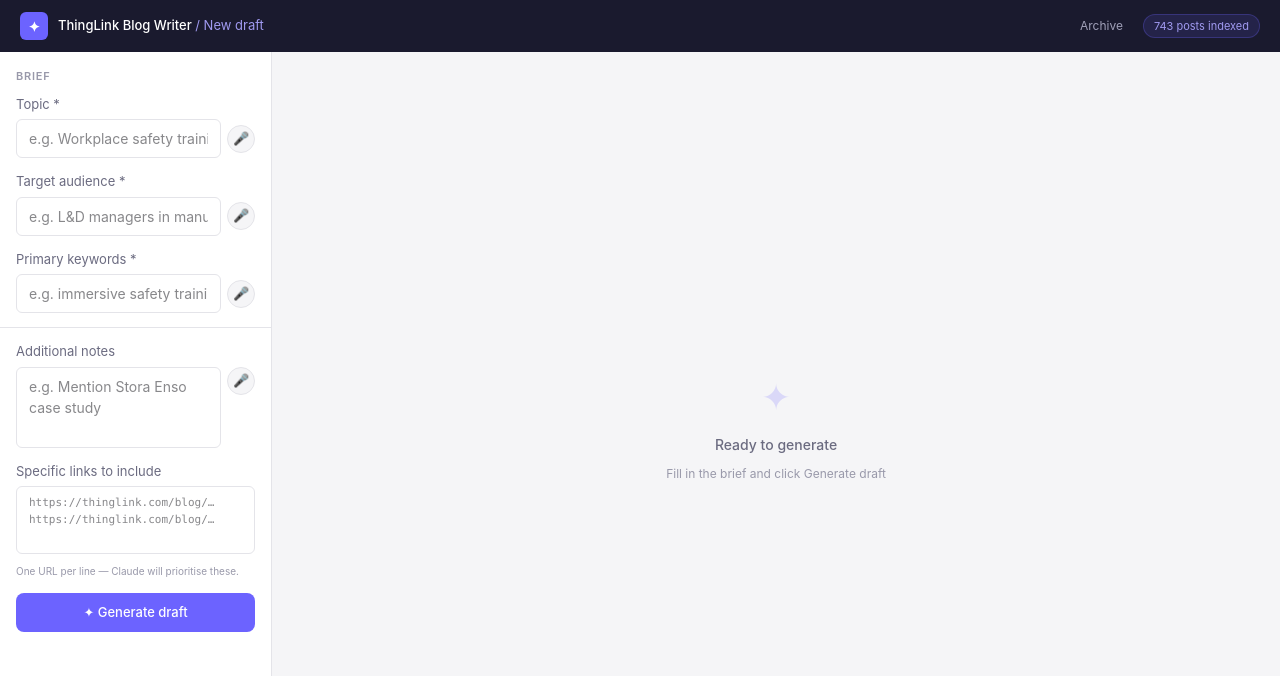
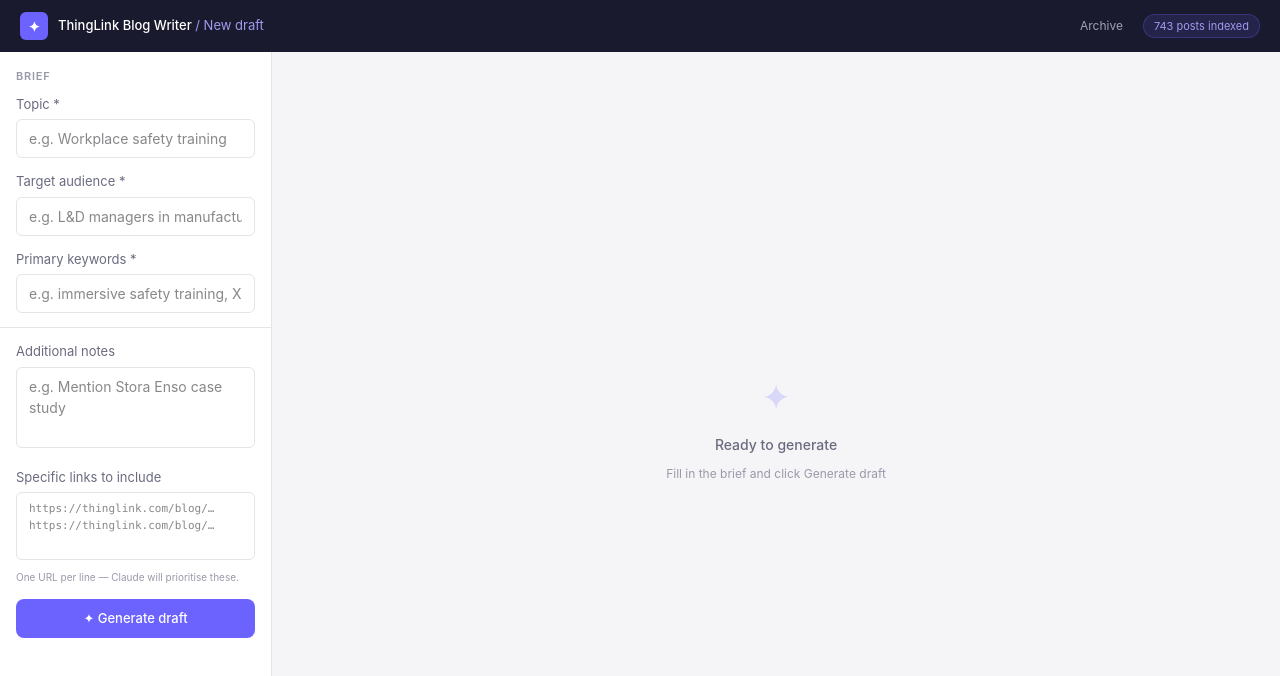
Before and after one commit to Cairnfutures/Thinglinkblog, a Next.js app: page /generate in a window 1280 px wide. Shown: the top 676 px of the page. Built offline with nearby package versions, Linux system fonts and the light colour scheme.

Commit message:
remove mic buttons

```diff
--- a/app/generate/page.tsx
+++ b/app/generate/page.tsx
@@ -59,33 +59,6 @@
   )
 }
 
-function MicButton({ onResult, append = false }: { onResult: (text: string) => void; append?: boolean }) {
-  const [listening, setListening] = useState(false)
-
-  function startListening() {
-    const SR = (window as any).SpeechRecognition || (window as any).webkitSpeechRecognition
-    if (!SR) { alert('Voice input is not supported in this browser. Please use Chrome or Safari.'); return }
-    const recognition = new SR()
-    recognition.lang = 'en-GB'
-    recognition.interimResults = false
-    recognition.continuous = false
-    recognition.onstart = () => setListening(true)
-    recognition.onend = () => setListening(false)
-    recognition.onerror = () => setListening(false)
-    recognition.onresult = (e: any) => {
-      const transcript = e.results[0][0].transcript
-      onResult(transcript)
-    }
-    recognition.start()
-  }
-
-  return (
-    <button type="button" onClick={startListening} title="Click to speak"
-      style={{ flexShrink: 0, width: 28, height: 28, borderRadius: '50%', border: `1px solid ${listening ? '#e74c3c' : C.border}`, background: listening ? '#fdecea' : C.bg, cursor: 'pointer', display: 'flex', alignItems: 'center', justifyContent: 'center', fontSize: 13, transition: 'all 0.2s', boxShadow: listening ? '0 0 0 3px #e74c3c22' : 'none' }}>
-      {listening ? '⏹' : '🎤'}
-    </button>
-  )
-}
 
 const field: React.CSSProperties = {
   width: '100%', border: `1px solid ${C.border}`, borderRadius: 6,
@@ -207,40 +180,28 @@
 
             <div>
               <label style={{ fontSize: 13, color: C.textSub, display: 'block', marginBottom: 5 }}>Topic *</label>
-              <div style={{ display: 'flex', gap: 6, alignItems: 'center' }}>
-                <input value={topic} onChange={e => setTopic(e.target.value)} required
-                  placeholder="e.g. Workplace safety training" style={{ ...field, flex: 1 }} />
-                <MicButton onResult={t => setTopic(prev => prev ? prev + ' ' + t : t)} />
-              </div>
+              <input value={topic} onChange={e => setTopic(e.target.value)} required
+                placeholder="e.g. Workplace safety training" style={field} />
             </div>
 
             <div>
               <label style={{ fontSize: 13, color: C.textSub, display: 'block', marginBottom: 5 }}>Target audience *</label>
-              <div style={{ display: 'flex', gap: 6, alignItems: 'center' }}>
-                <input value={audience} onChange={e => setAudience(e.target.value)} required
-                  placeholder="e.g. L&D managers in manufacturing" style={{ ...field, flex: 1 }} />
-                <MicButton onResult={t => setAudience(prev => prev ? prev + ' ' + t : t)} />
-              </div>
+              <input value={audience} onChange={e => setAudience(e.target.value)} required
+                placeholder="e.g. L&D managers in manufacturing" style={field} />
             </div>
 
             <div>
               <label style={{ fontSize: 13, color: C.textSub, display: 'block', marginBottom: 5 }}>Primary keywords *</label>
-              <div style={{ display: 'flex', gap: 6, alignItems: 'center' }}>
-                <input value={keywords} onChange={e => setKeywords(e.target.value)} required
-                  placeholder="e.g. immersive safety training, XR" style={{ ...field, flex: 1 }} />
-                <MicButton onResult={t => setKeywords(prev => prev ? prev + ', ' + t : t)} />
-              </div>
+              <input value={keywords} onChange={e => setKeywords(e.target.value)} required
+                placeholder="e.g. immersive safety training, XR" style={field} />
             </div>
 
             <div style={{ height: 1, background: C.border, margin: '0 -16px' }} />
 
             <div>
               <label style={{ fontSize: 13, color: C.textSub, display: 'block', marginBottom: 5 }}>Additional notes</label>
-              <div style={{ display: 'flex', gap: 6, alignItems: 'flex-start' }}>
-                <textarea value={notes} onChange={e => setNotes(e.target.value)}
-                  placeholder="e.g. Mention Stora Enso case study" rows={3} style={{ ...field, flex: 1 }} />
-                <MicButton onResult={t => setNotes(prev => prev ? prev + ' ' + t : t)} />
-              </div>
+              <textarea value={notes} onChange={e => setNotes(e.target.value)}
+                placeholder="e.g. Mention Stora Enso case study" rows={3} style={field} />
             </div>
 
             <div>
```
